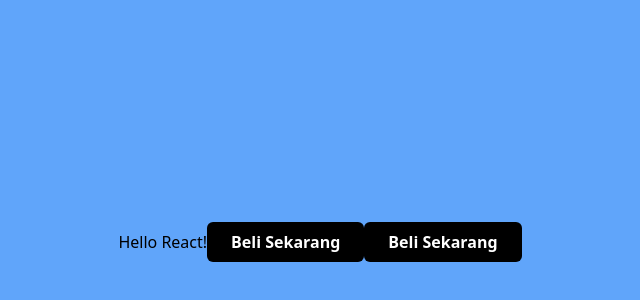
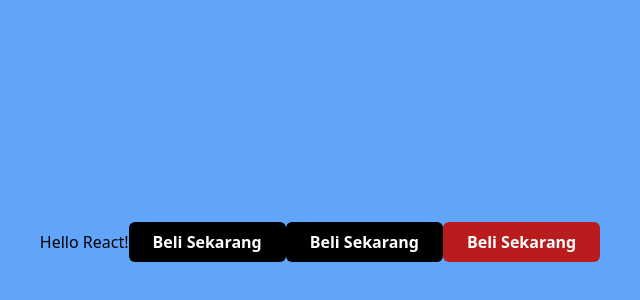
Before and after one commit to ridhocrnv/Belajar-React, a React (Vite) app: page / in a window 1280 px wide. Shown: the part 158-458 px from the top of the page, without its empty margins (320-960 px from the left). Built offline with nearby package versions, Linux system fonts and the light colour scheme.

Commit message:
feat: menambahkan button dengan menggunakan metode arrow function

```diff
--- a/src/App.jsx
+++ b/src/App.jsx
@@ -24,12 +24,21 @@ function ButtonBlack() {
     );
 }
 
+const ButtonRed = () => {
+    return (
+        <button className="h-10 px-6 font-bold rounded-md bg-red-700 text-white">
+            Beli Sekarang
+        </button>
+    );
+}
+
 function App() {
     return (
         <div className="flex justify-center bg-blue-400 min-h-screen items-center">
             <h1>Hello React!</h1>
             <Button></Button>
             <ButtonBlack></ButtonBlack>
+            <ButtonRed></ButtonRed>
         </div>
     )
 }
```
